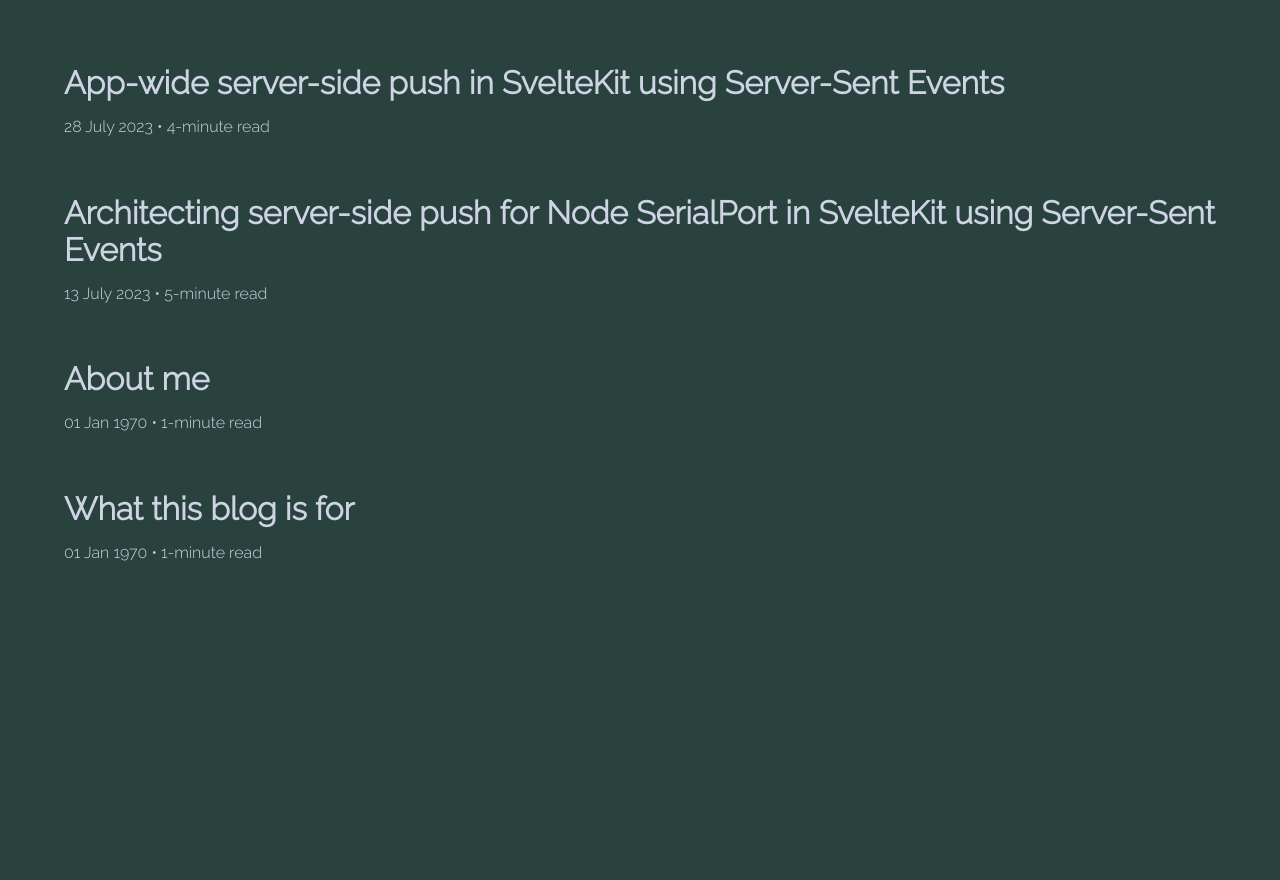
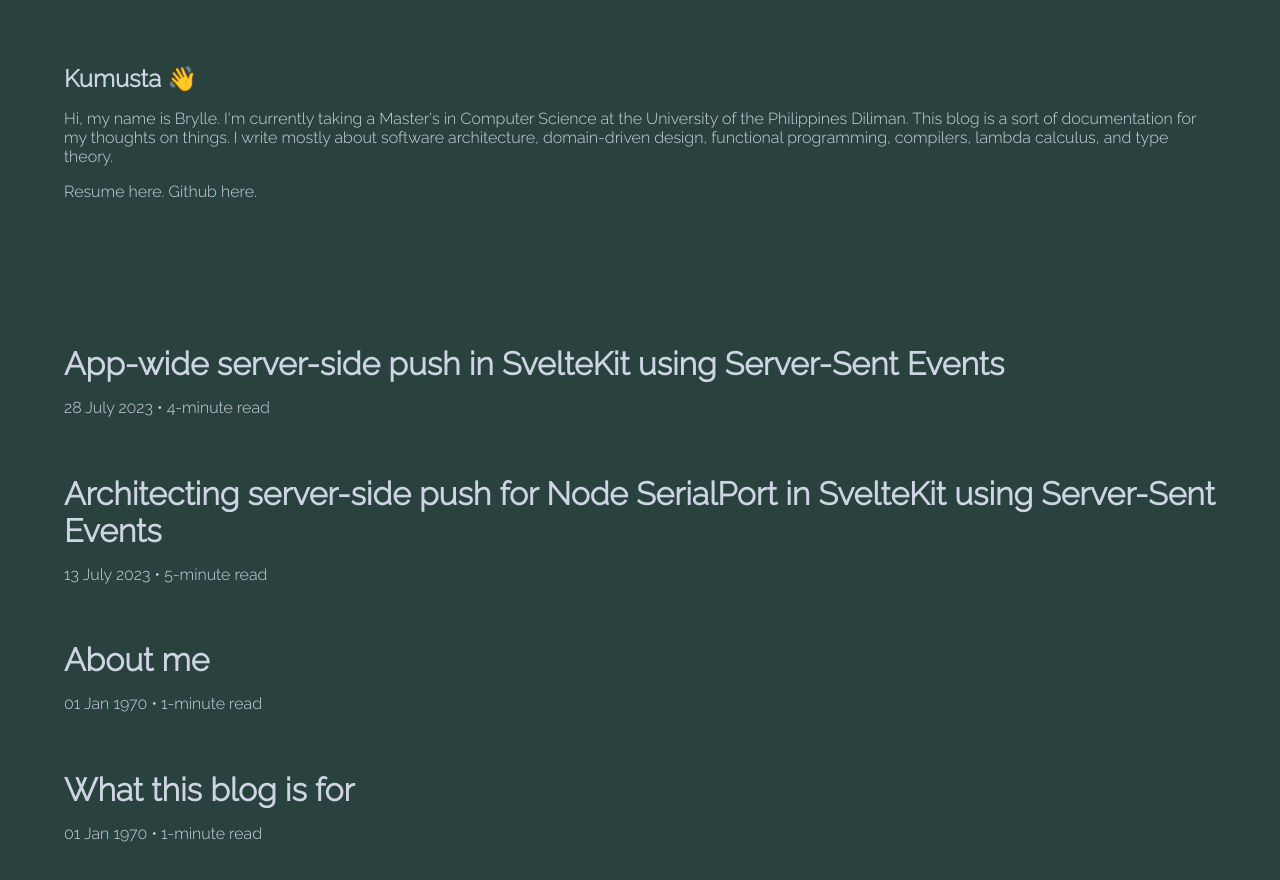
Before and after one commit to hi-brylle/hi-brylle-blog, a SvelteKit app: page / in a window 1280 px wide. Shown: the top 880 px of the page. Before the commit the page ends 800 px from the top, so only its background shows below. Built offline with nearby package versions, Linux system fonts and the light colour scheme.

Commit message:
Put about me in the landing page

```diff
--- a/src/routes/+page.svelte
+++ b/src/routes/+page.svelte
@@ -3,6 +3,23 @@
 </script>
 
 <div>
+
+    <aside>
+        <h2>
+            Kumusta &#x1F44B
+        </h2>
+        <p>
+            Hi, my name is Brylle. I'm currently taking a Master's in Computer Science
+            at the University of the Philippines Diliman. This blog is a sort of documentation for my thoughts on things.
+            I write mostly about software architecture, domain-driven design, functional programming, compilers, lambda calculus, and type theory.
+        </p>
+
+        <p>
+            Resume <a href="/resume.pdf" target="_blank">here</a>.
+            Github <a href="https://github.com/hi-brylle" target="_blank">here</a>.
+        </p>
+    </aside>
+
     <ul>
         {#each $nav_links as link}
             <li>
@@ -18,6 +35,16 @@
 </div>
 
 <style>
+    aside {
+        margin: 0;
+        padding: 5%;
+    }
+
+    h2 {
+        padding: 0;
+        margin: 0;
+        color: #CED4E3;
+    }
 
     ul {
         margin: 0;
```
